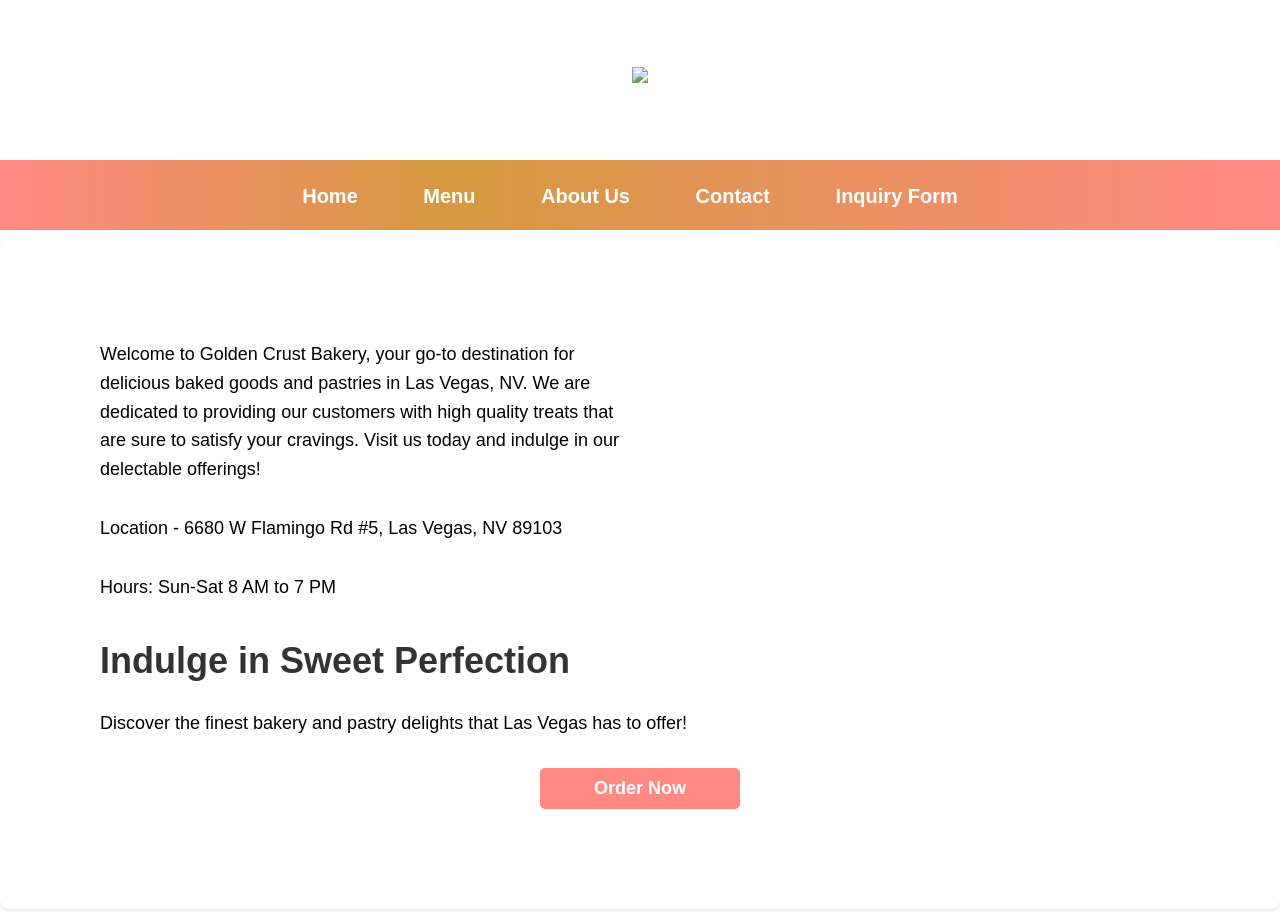
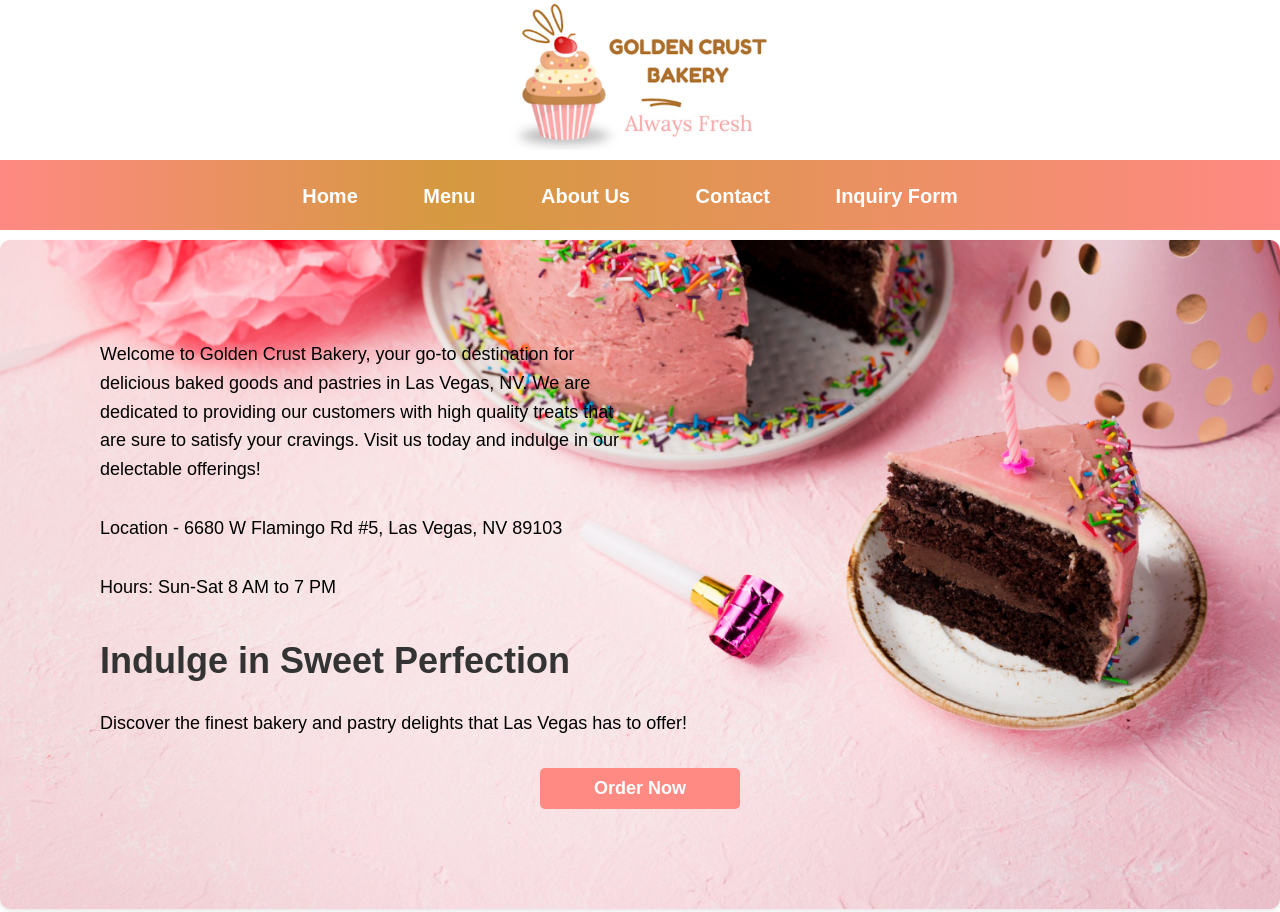
Before and after one commit to shuveksha-tuladhar/golden-crust-bakery, a plain HTML site: page index.html in a window 1280 px wide. Shown: the top 912 px of the page. Drawn offline with Linux system fonts and the light colour scheme.

Commit message:
updated images links

```diff
--- a/index.html
+++ b/index.html
@@ -8,7 +8,7 @@
   </head>
   <body>
     <div class="logo">
-        <img src="/Bakery/images/logo_bakery.jpg">
+        <img src="images/logo_bakery.jpg">
     </div>
     <nav>
       <ul>
--- a/styles.css
+++ b/styles.css
@@ -72,7 +72,7 @@ nav ul li a:hover {
 }
 
 .home {
-    background-image: url('/Bakery/images/bg_home.jpg');
+    background-image: url('images/bg_home.jpg');
     background-size: cover;
     background-position: center;
     text-align: left;
```
